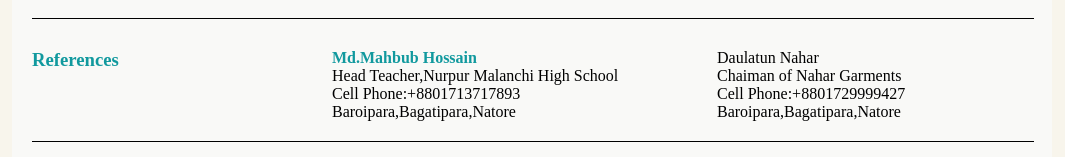
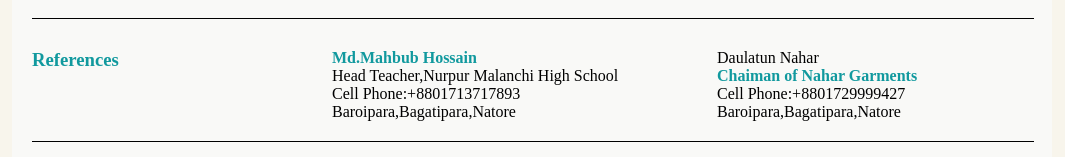
Before and after one commit to Hasan959/cv--project, a plain HTML site: page index.html in a window 1280 px wide. Shown: the part 2629-2786 px from the top of the page, without its empty margins (108-1173 px from the left). Drawn offline with Linux system fonts and the light colour scheme.

Commit message:
Update index.html

```diff
--- a/index.html
+++ b/index.html
@@ -193,7 +193,7 @@
                 </div>
                 <div class="ref-temp-right">
                     <p>Daulatun Nahar</p>
-                    <p>Chaiman of Nahar Garments</p>
+                    <h4>Chaiman of Nahar Garments</h4>
                     <p>Cell Phone:+8801729999427</p>
                     <p>Baroipara,Bagatipara,Natore</p>
                </div>
```
